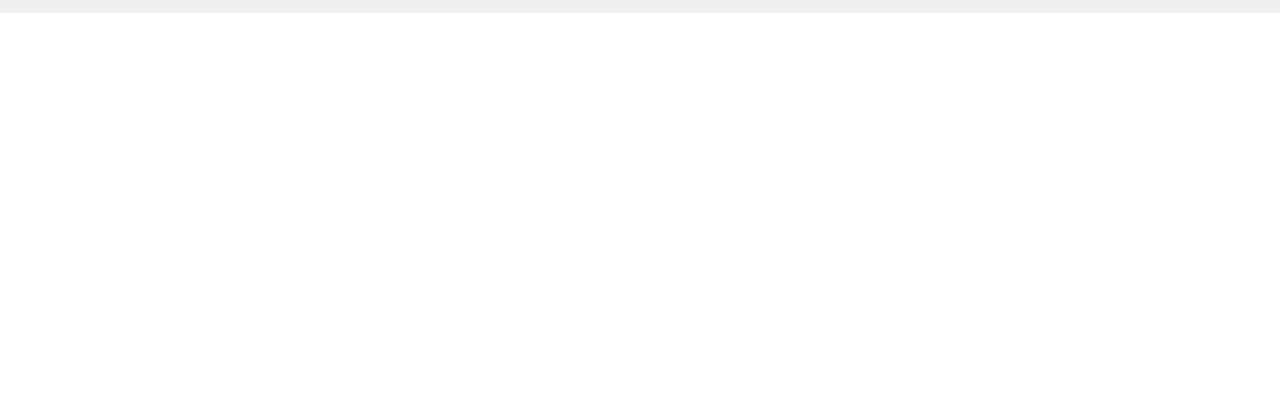
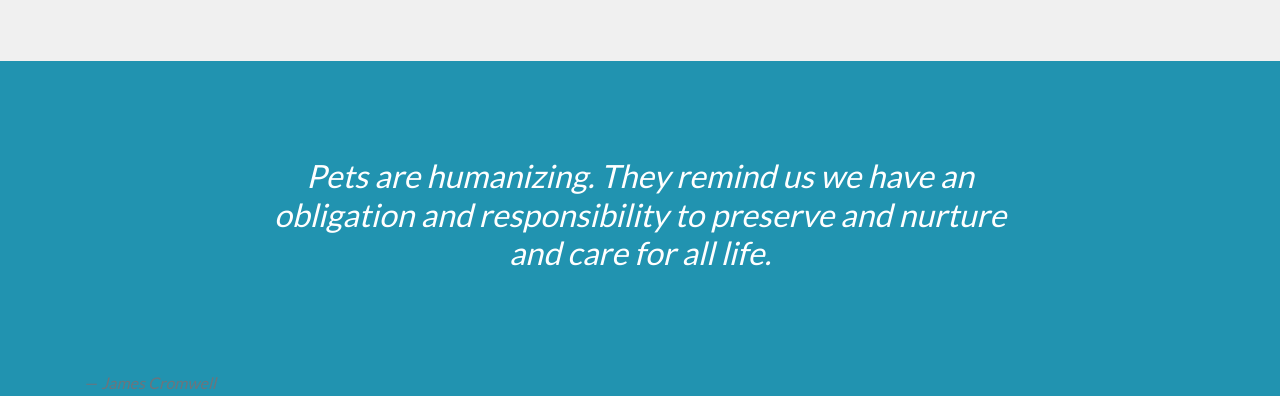
Before and after one commit to HeresJohnny5/animal-rescue-mock, a plain HTML site: page index.html in a window 1280 px wide. Shown: the part 4011-4420 px from the top of the page. Before the commit the page ends 4024 px from the top, so only its background shows below. Drawn offline with nearby package versions, Linux system fonts and the light colour scheme.

Commit message:
Add quote HTML and styles.

```diff
--- a/css/style.css
+++ b/css/style.css
@@ -153,6 +153,7 @@ body {
 /* ***** ADOPT STYLES ***** */
 #adopt {
   background-color: #f0f0f0;
+  padding-bottom: 3em;
 }
 
 .btn-adopt {
@@ -163,3 +164,17 @@ body {
   background-color: #2193b0;
   border-color: #2193b0;
 }
+
+/* ***** QUOTE STYLES ***** */
+#quote {
+  background-color: #2193b0;
+}
+
+.blockquote h2 {
+  color: #fff;
+  font-style: italic;
+  margin: 0 auto;
+  padding: 3em 0;
+  text-align: center;
+  width: 70%;
+}
--- a/index.html
+++ b/index.html
@@ -234,8 +234,15 @@
           </div>
         </div>
       </div>
+    </section>
 
-
+    <section id="quote">
+      <div class="container">
+        <blockquote class="blockquote">
+          <h2 class="mb-0">Pets are humanizing. They remind us we have an obligation and responsibility to preserve and nurture and care for all life.</h2>
+          <footer class="blockquote-footer"><cite title="Source Title">James Cromwell</cite></footer>
+        </blockquote>
+      </div>
     </section>
 
     <script src="https://code.jquery.com/jquery-3.3.1.slim.min.js" integrity="sha384-q8i/X+965DzO0rT7abK41JStQIAqVgRVzpbzo5smXKp4YfRvH+8abtTE1Pi6jizo" crossorigin="anonymous"></script>
```
